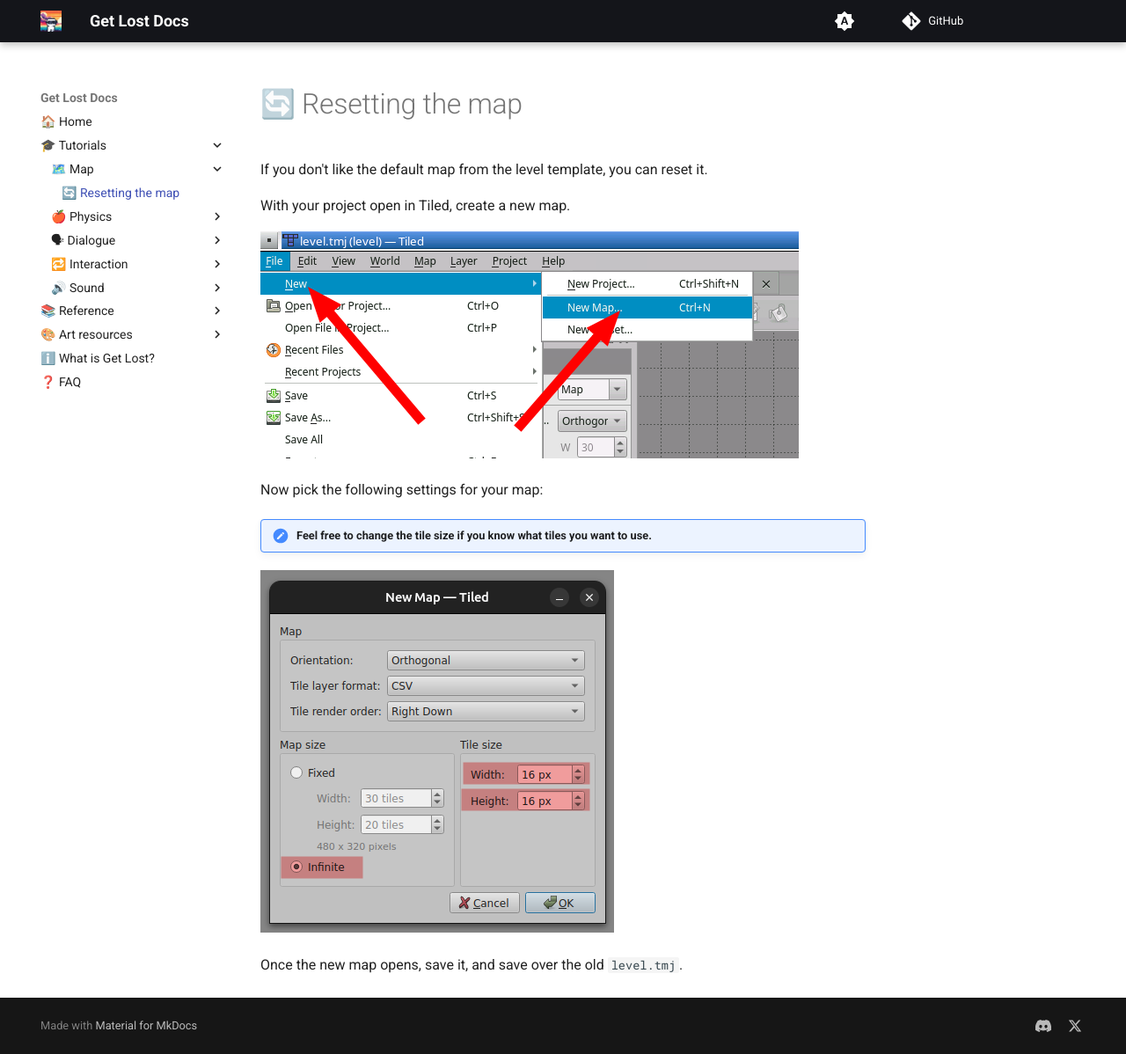
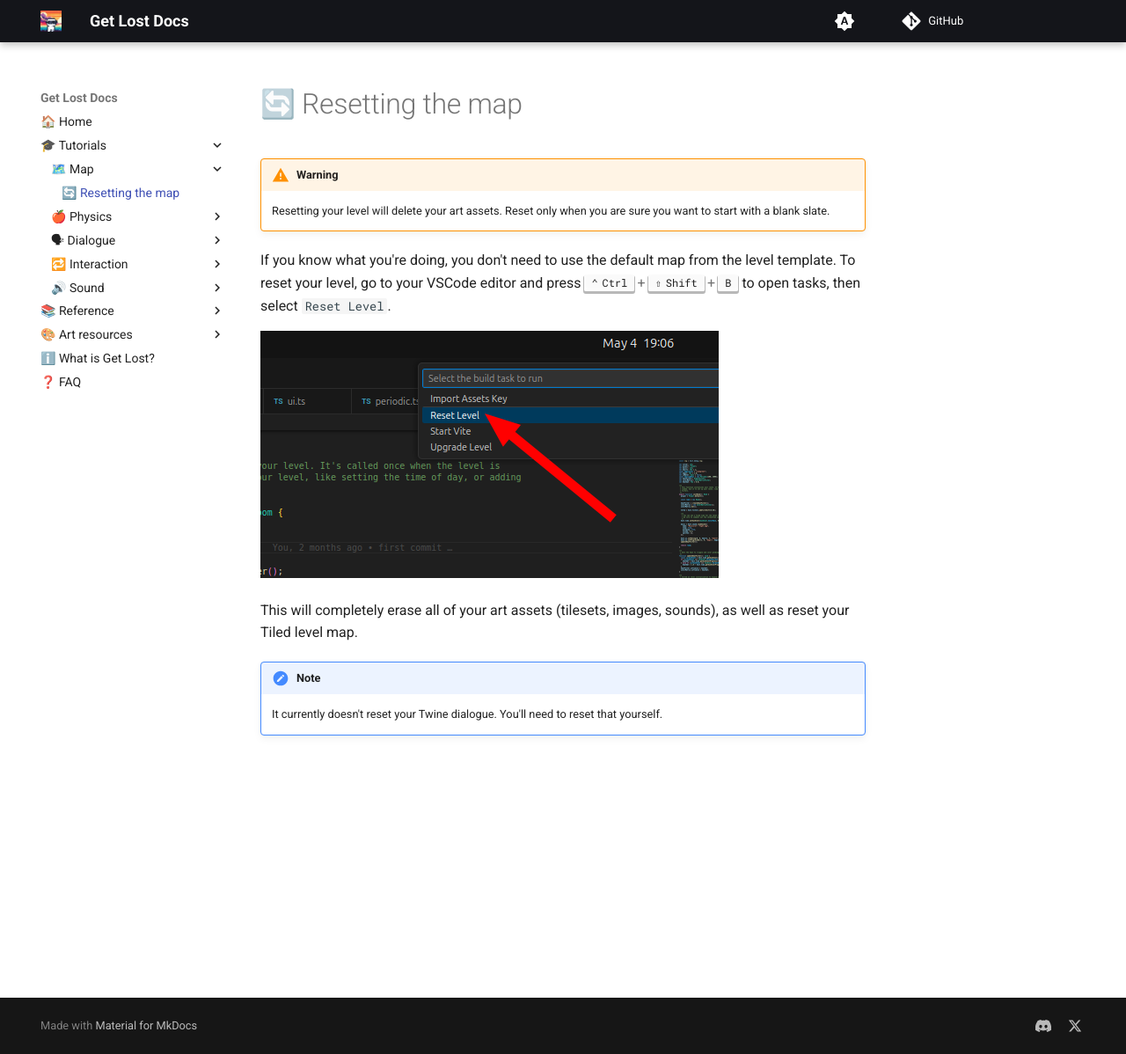
Before and after one commit to amoffat/GetLostDocs, an MkDocs documentation site: the page built from docs/tutorials/map/resetting.md, in a window 1280 px wide and 1198 px high. Shown: the whole window at 88% size. Built offline with MkDocs 1.6.1 and Material for MkDocs 9.7.7, drawn with Linux system fonts in a browser that asks for light colours; comment, search, counter and statistics services are not loaded; the version menu is left out.

Commit message:
reset map

```diff
--- a/docs/tutorials/map/resetting.md
+++ b/docs/tutorials/map/resetting.md
@@ -1,15 +1,15 @@
 # 🔄 Resetting the map
 
-If you don't like the default map from the level template, you can reset it.
+!!! warning
 
-With your project open in Tiled, create a new map.
+    Resetting your level will delete your art assets. Reset only when you are sure you want to start with a blank slate.
 
-![new map](./assets/new-map2.png)
+If you know what you're doing, you don't need to use the default map from the level template. To reset your level, go to your VSCode editor and press ++ctrl+shift+b++ to open tasks, then select `Reset Level`.
 
-Now pick the following settings for your map:
+![reset](./assets/reset.png)
 
-!!! note "Feel free to change the tile size if you know what tiles you want to use."
+This will completely erase all of your art assets (tilesets, images, sounds), as well as reset your Tiled level map.
 
-![new map](./assets/new-map-settings.png)
+!!! note
 
-Once the new map opens, save it, and save over the old `level.tmj`.
+    It currently doesn't reset your Twine dialogue. You'll need to reset that yourself.
```
Also changed, not shown: CHANGELOG.md (+4 -0 lines), docs/tutorials/map/assets/reset.png (added).
